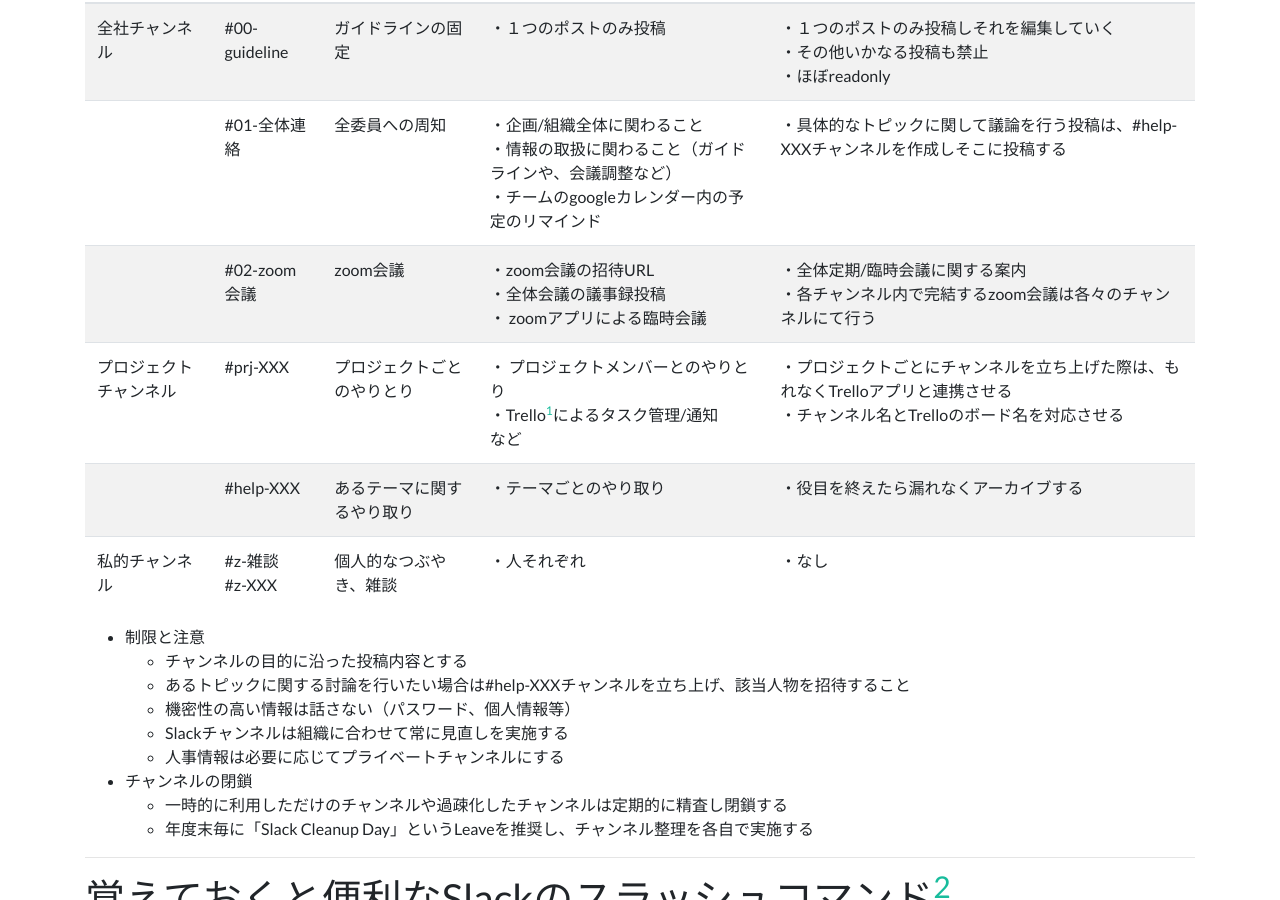
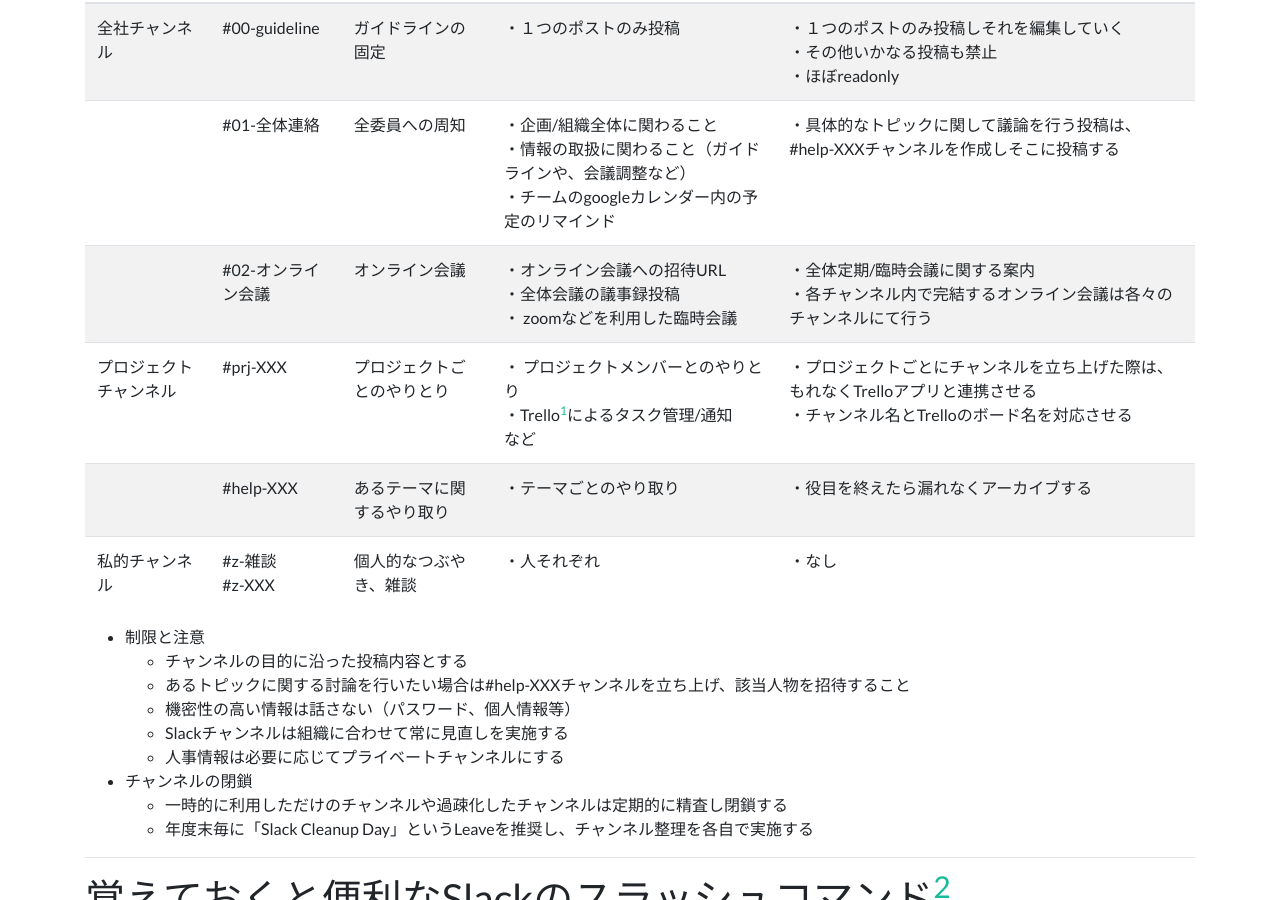
Before and after one commit to plasma-fusion-youth-forum/guidelines, a Jekyll site: the page built from slack-guideline.md, in a window 1280 px wide and 900 px high, scrolled down 1140 px. Built offline with Jekyll 4.4.1, drawn with Linux system fonts in a browser that asks for light colours.

Commit message:
:memo: Update slack channel
update the name of online meeting channel to adopt any online tool as well as zoom

```diff
--- a/slack-guideline.md
+++ b/slack-guideline.md
@@ -38,7 +38,7 @@ title: Slack利用ガイドライン
 | :--- | :--- | :--- | :--- | :--- |
 | 全社チャンネル | #00-guideline | ガイドラインの固定　|・１つのポストのみ投稿　| ・１つのポストのみ投稿しそれを編集していく <br/> ・その他いかなる投稿も禁止 <br/> ・ほぼreadonly |
 |   | #01-全体連絡 | 全委員への周知 |・企画/組織全体に関わること<br/>・情報の取扱に関わること（ガイドラインや、会議調整など）<br/> ・チームのgoogleカレンダー内の予定のリマインド　|・具体的なトピックに関して議論を行う投稿は、#help-XXXチャンネルを作成しそこに投稿する |
-|   | #02-zoom会議 | zoom会議 |・zoom会議の招待URL<br/>・全体会議の議事録投稿<br/>・ zoomアプリによる臨時会議　|・全体定期/臨時会議に関する案内<br/>・各チャンネル内で完結するzoom会議は各々のチャンネルにて行う |
+|   | #02-オンライン会議 | オンライン会議 |・オンライン会議への招待URL<br/>・全体会議の議事録投稿<br/>・ zoomなどを利用した臨時会議　|・全体定期/臨時会議に関する案内<br/>・各チャンネル内で完結するオンライン会議は各々のチャンネルにて行う |
 |  プロジェクトチャンネル | #prj-XXX | プロジェクトごとのやりとり |・ プロジェクトメンバーとのやりとり<br/>・Trello[^1]によるタスク管理/通知<br/>など |・プロジェクトごとにチャンネルを立ち上げた際は、もれなくTrelloアプリと連携させる<br/>・チャンネル名とTrelloのボード名を対応させる |
 |   | #help-XXX | あるテーマに関するやり取り |・テーマごとのやり取り |・役目を終えたら漏れなくアーカイブする |
 | 私的チャンネル | #z-雑談<br/>#z-XXX | 個人的なつぶやき、雑談 |・人それぞれ | ・なし |
```
